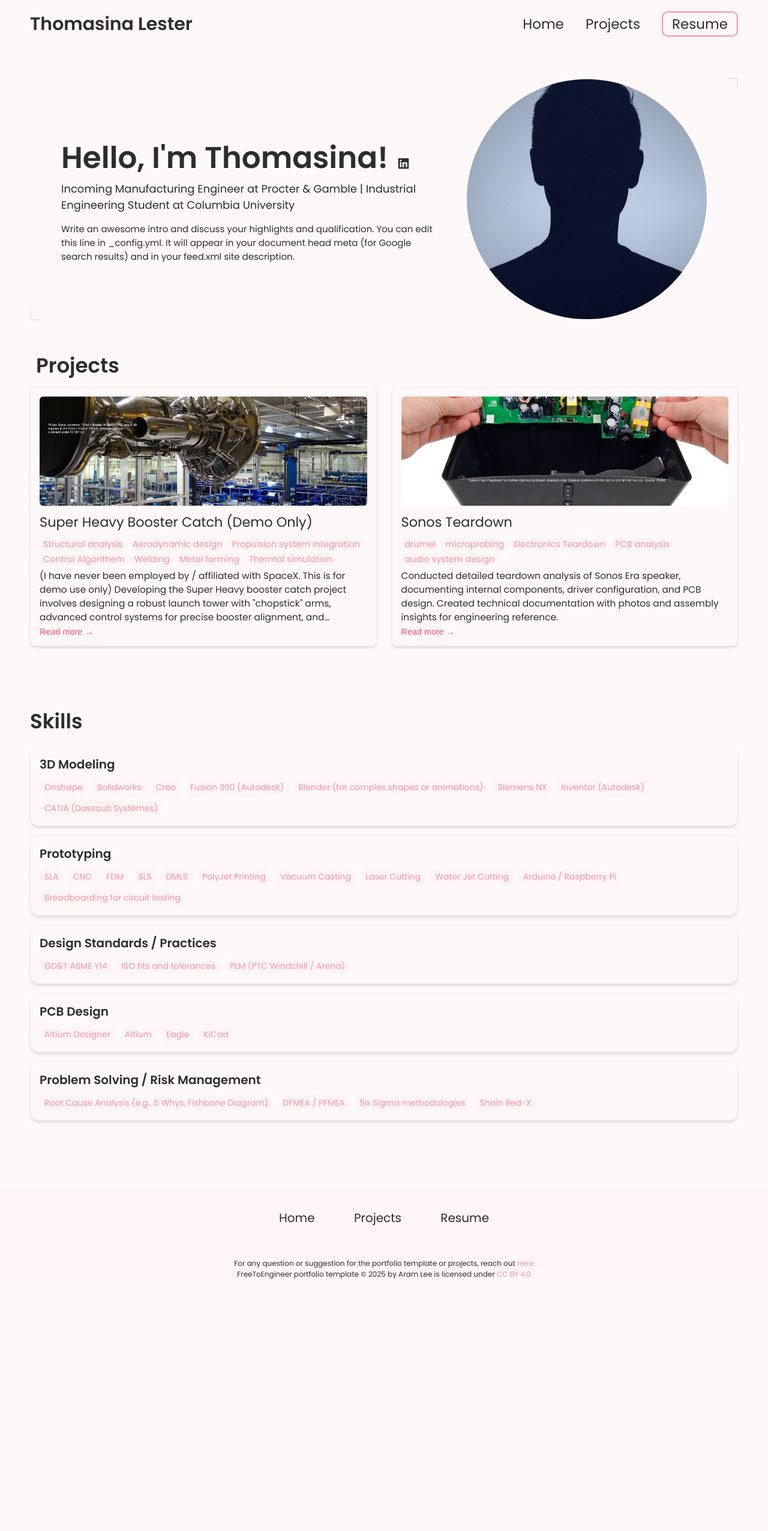
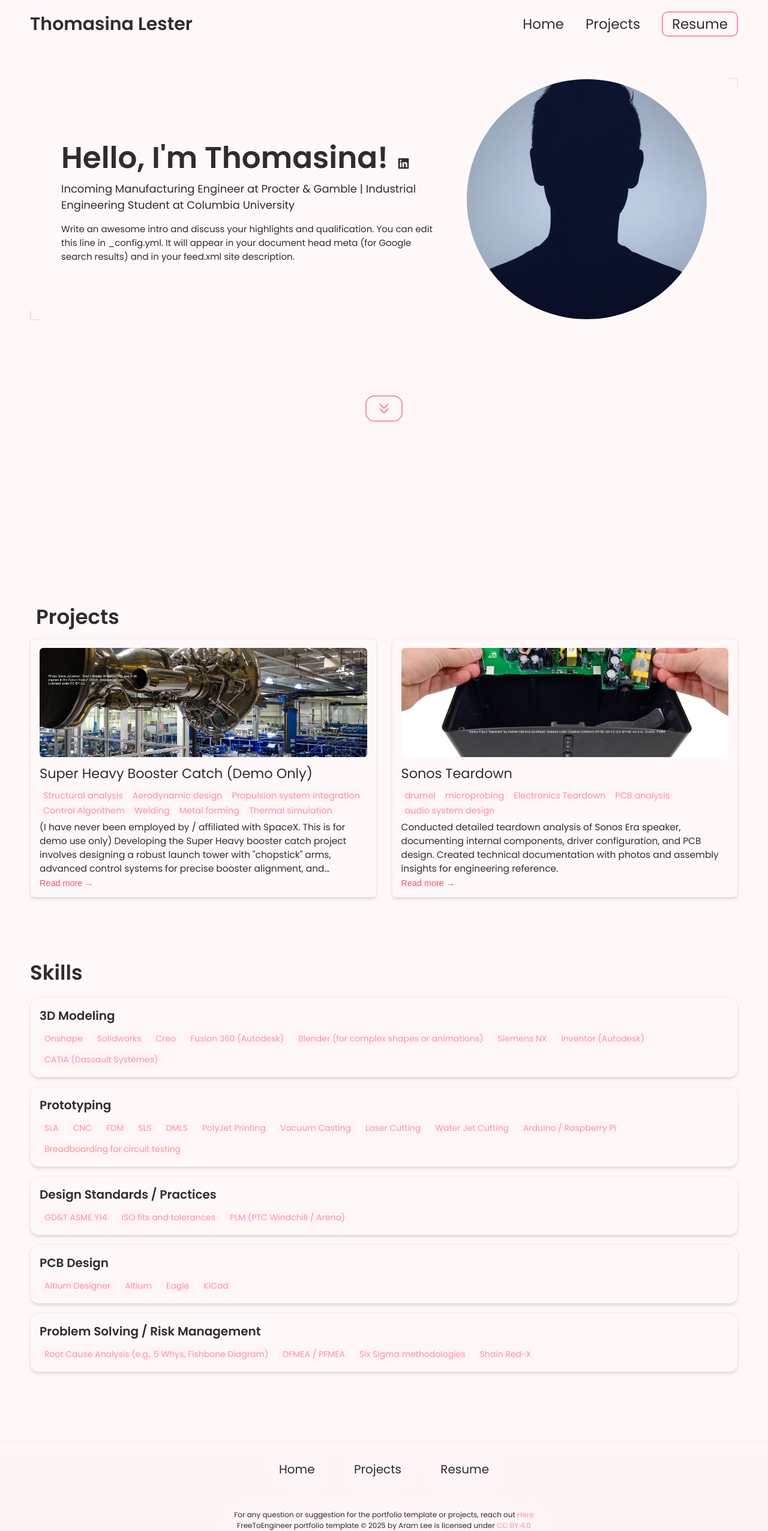
Before and after one commit to thomasinalester/thomasinalester.github.io, a Jekyll site: the page built from index.html, in a window 1280 px wide. Shown: the whole page at 60% size. Built offline with Jekyll 4.4.1, drawn with Linux system fonts in a browser that asks for light colours; before the commit the page ends 2133 px from its top, so only the background shows below that.

Commit message:
Update index.html

```diff
--- a/index.html
+++ b/index.html
@@ -3,5 +3,12 @@ layout: wrapper
 ---
 
 {% include hero.html%}
+
+<div class="arrow">
+     <a href="#projects">
+     <i class="fa-solid fa-angles-down"></i>
+     </a>
+ </div>
+
 {% include projects.html%}
 {% include skills.html%}
```
